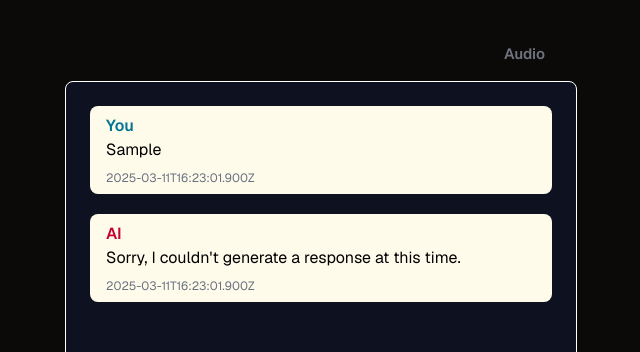
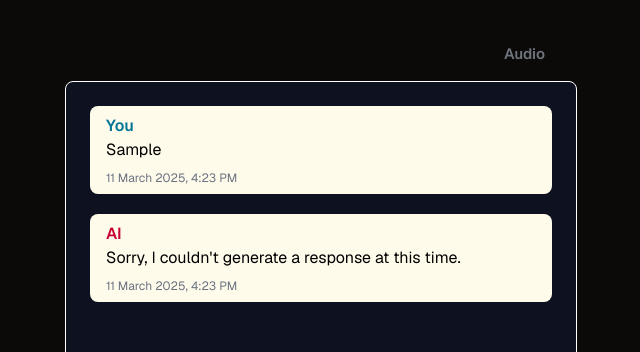
Before and after one commit to rainzoneg/ai-chatbot, a Next.js app: page / in a window 1280 px wide. Both pictures are taken after typing "Sample" into the empty fields and a click on the button "Send". Shown: the top 352 px of the page, without its empty margins (319-959 px from the left). Built offline with nearby package versions, Linux system fonts and the light colour scheme; no server answers; some icons are missing.

Commit message:
feat: add dayjs, add messagebubble component and format timestamp into readable

```diff
--- a/package.json
+++ b/package.json
@@ -10,6 +10,7 @@
   },
   "dependencies": {
     "@google/generative-ai": "^0.24.0",
+    "dayjs": "^1.11.13",
     "next": "15.2.2",
     "radix-ui": "^1.4.2",
     "react": "^19.0.0",
--- a/src/component/ChatInterface/ChatInterface.tsx
+++ b/src/component/ChatInterface/ChatInterface.tsx
@@ -7,6 +7,7 @@ import { initializeAudio, playSound } from "@/services/audioService";
 import AudioToggle from "../AudioToggle";
 import Sidebar from "../Sidebar/Sidebar";
 import { useChatContext } from "../ChatProvider";
+import MessageBubble from "./MessageBubble";
 
 export default function ChatInterface() {
   const [message, setMessage] = useState("");
@@ -106,16 +107,13 @@ export default function ChatInterface() {
             <div className="flex flex-col gap-5">
               {messages.map((message, index) => {
                 return (
-                  <div key={index} className="flex flex-col bg-amber-50 text-black px-4 py-2 rounded-lg break-words">
-                    <p
-                      className={
-                        message.sender === "user" ? "text-cyan-700 font-semibold" : "text-rose-700 font-semibold"
-                      }
-                    >
-                      {message.sender === "user" ? "You" : chatbotName || "AI"}
-                    </p>
-                    <p className="whitespace-pre-wrap">{message.message}</p>
-                    <p className="text-xs mt-2 text-gray-500">{message.timestamp}</p>
+                  <div key={index}>
+                    <MessageBubble
+                      message={message.message}
+                      sender={message.sender}
+                      chatbotName={chatbotName}
+                      timestamp={message.timestamp}
+                    />
                   </div>
                 );
               })}
--- /dev/null
+++ b/src/component/ChatInterface/MessageBubble.tsx
@@ -0,0 +1,20 @@
+import dayjs from "dayjs";
+
+interface Props {
+  message: string;
+  sender: string;
+  chatbotName: string;
+  timestamp: string;
+}
+
+export default function MessageBubble({ message, sender, chatbotName, timestamp }: Props) {
+  return (
+    <div className="flex flex-col bg-amber-50 text-black px-4 py-2 rounded-lg break-words">
+      <p className={sender === "user" ? "text-cyan-700 font-semibold" : "text-rose-700 font-semibold"}>
+        {sender === "user" ? "You" : chatbotName || "AI"}
+      </p>
+      <p className="whitespace-pre-wrap">{message}</p>
+      <p className="text-xs mt-2 text-gray-500">{dayjs(timestamp).format("D MMMM YYYY, h:mm A")}</p>
+    </div>
+  );
+}
```
Also changed, not shown: 1 other file (tests, documents, lock files or other folders).
